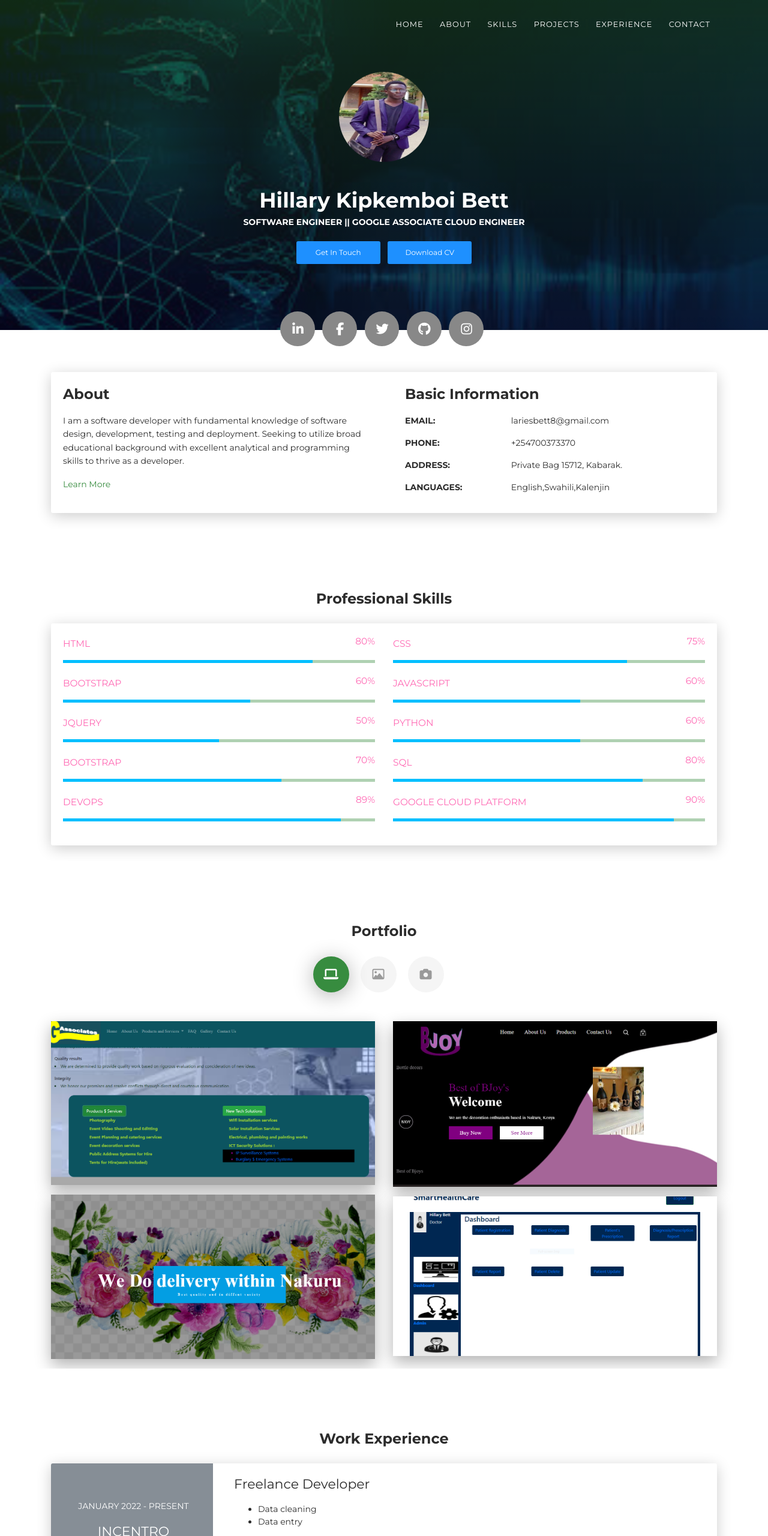
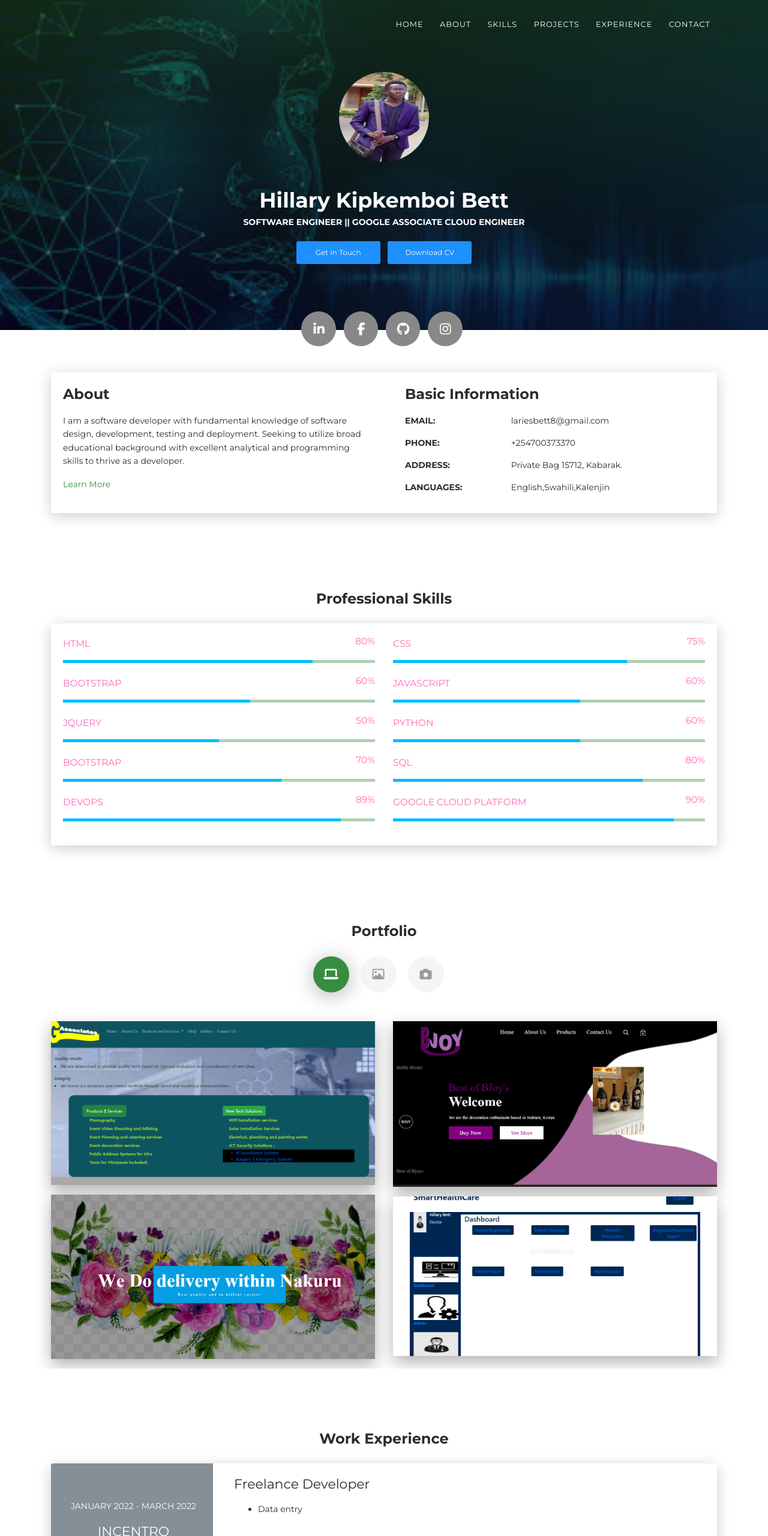
Before and after one commit to laries2/Portfolio, a plain HTML site: page index.html in a window 1280 px wide. Shown: the top 2560 px of the page at 60% size. Drawn offline with Linux system fonts and the light colour scheme.

Commit message:
Portfolio

```diff
--- a/index.html
+++ b/index.html
@@ -67,10 +67,8 @@
                                 <div class="button-container">
                                     <a class="btn btn-default btn-round btn-lg btn-icon" href="https://linkedin.com/in/hillary-bett-992b331b4" rel="tooltip" title="Follow me on LinkedIn"><i
                                             class="fa fa-linkedin"></i></a>
-                                    <a class="btn btn-default btn-round btn-lg btn-icon" href="https://touch.facebook.com/ilari.bett" rel="tooltip" title="Follow me on Facebook"><i
+                                    <a class="btn btn-default btn-round btn-lg btn-icon" href="https://www.facebook.com/ilari.bett" rel="tooltip" title="Follow me on Facebook"><i
                       class="fa fa-facebook"></i></a>
-                                    <a class="btn btn-default btn-round btn-lg btn-icon" href="https://twitter.com/" rel="tooltip" title="Follow me on Twitter"><i
-                      class="fa fa-twitter"></i></a>
                                     <a class="btn btn-default btn-round btn-lg btn-icon" href="https://github.com/laries2" rel="tooltip" title="Follow me on Github"><i
                       class="fa fa-github"></i></a>
                                     <a class="btn btn-default btn-round btn-lg btn-icon" href="https://www.instagram.com/laries_bett/" rel="tooltip" title="Follow me on Instagram"><i
@@ -364,7 +362,7 @@
                         <div class="row">
                             <div class="col-md-3 bg-secondary" data-aos="fade-right" data-aos-offset="50" data-aos-duration="500">
                                 <div class="card-body cc-experience-header">
-                                    <p>January 2022 - Present</p>
+                                    <p>January 2022 - March 2022</p>
                                     <div class="h5">Incentro</div>
                                 </div>
                             </div>
@@ -372,9 +370,7 @@
                                 <div class="card-body">
                                     <div class="h5">Freelance Developer</div>
                                     <ul>
-                                        <li>Data cleaning</li>
                                         <li>Data entry</li>
-
                                     </ul>
                                 </div>
                             </div>
@@ -596,7 +592,7 @@
 
             <div class="text-center text-muted">
 
-                <p>Developed by  <a href="https://laries2.github.io/Portfolio/">Hillary K. Bett</a></p>
+                <p>Developed by  <a href="https://laries.netfly.app/">Hillary K. Bett</a></p>
 
             </div>
         </footer>
```
